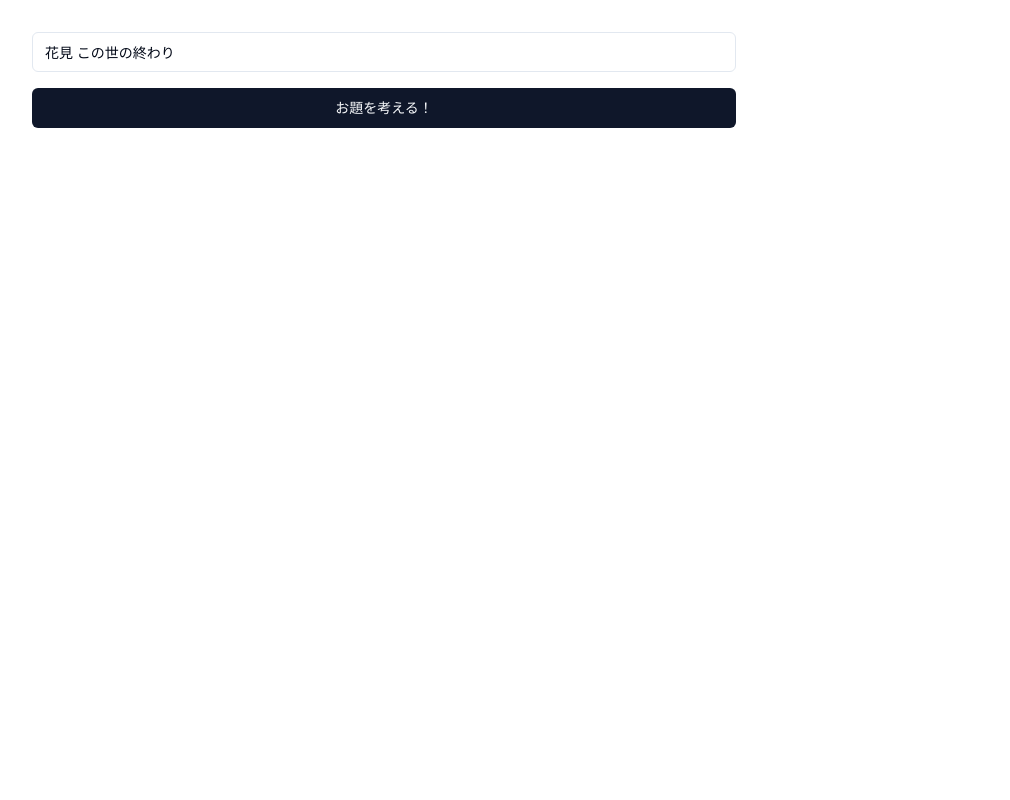
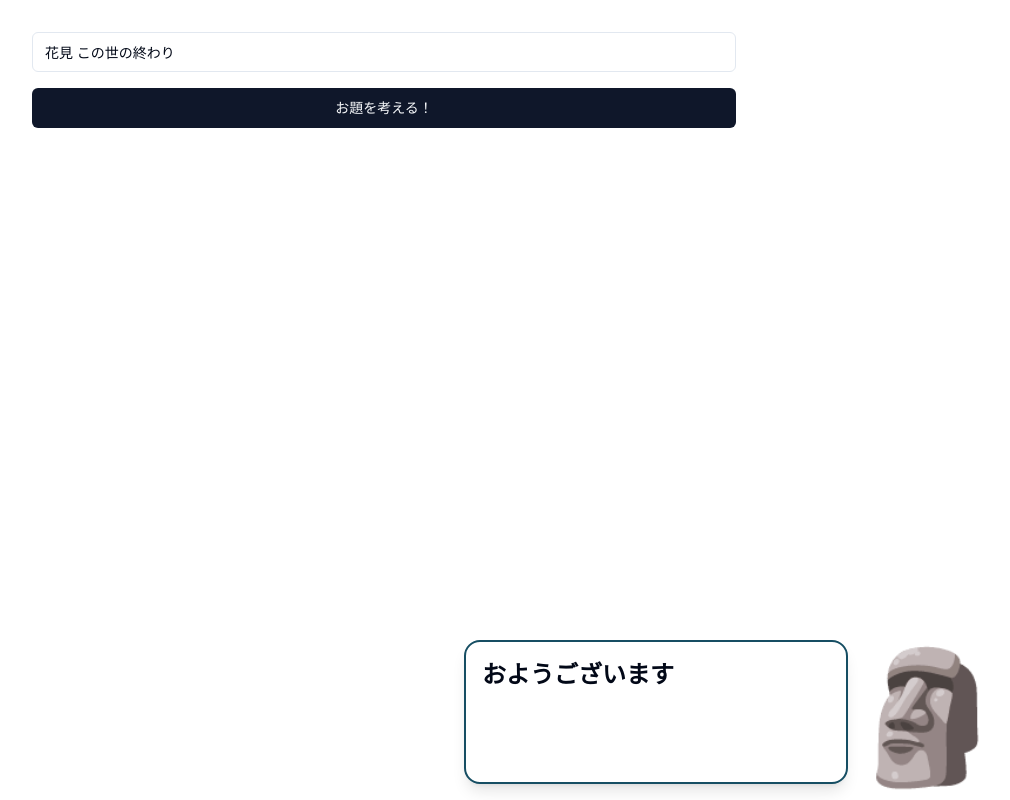
Before and after one commit to tocomi/oogiri-odai-generator, a React (Vite) app: page / in a window 1280 px wide. Shown: the whole page, without its empty margins (256-1266 px from the left). Built offline with nearby package versions, Linux system fonts and the light colour scheme.

Commit message:
feat: add moai

```diff
--- a/src/App.tsx
+++ b/src/App.tsx
@@ -2,13 +2,15 @@ import { Odai } from './odai/Odai';
 import { Providers } from './Providers';
 import './index.css';
 import { Toaster } from 'sonner';
+import { Moai } from './character/Moai';
 
 function App() {
   return (
     <Providers>
-      <main className="flex justify-center">
+      <main className="flex justify-center pb-36">
         <Odai />
         <Toaster />
+        <Moai message="おはようございます" />
       </main>
     </Providers>
   );
--- /dev/null
+++ b/src/character/Moai.tsx
@@ -0,0 +1,32 @@
+// TalkingMoai.tsx
+import { useState, useEffect, FC } from 'react';
+
+interface Props {
+  message: string;
+}
+
+export const Moai: FC<Props> = ({ message }) => {
+  const [displayedMessage, setDisplayedMessage] = useState('');
+
+  useEffect(() => {
+    let currentCharIndex = 0;
+    const timer = setInterval(() => {
+      setDisplayedMessage((prev) => prev + message.charAt(currentCharIndex));
+      currentCharIndex++;
+      if (currentCharIndex > message.length) {
+        clearInterval(timer);
+      }
+    }, 100);
+
+    return () => clearInterval(timer);
+  }, [message]);
+
+  return (
+    <div className="fixed flex items-center bottom-4 right-4 text-9xl">
+      <span className="inline-block bg-white border-cyan-900 shadow-lg border-2 rounded-2xl p-4 text-2xl font-bold h-36 w-96">
+        {displayedMessage}
+      </span>
+      <span className="text-9xl">🗿</span>
+    </div>
+  );
+};
```
